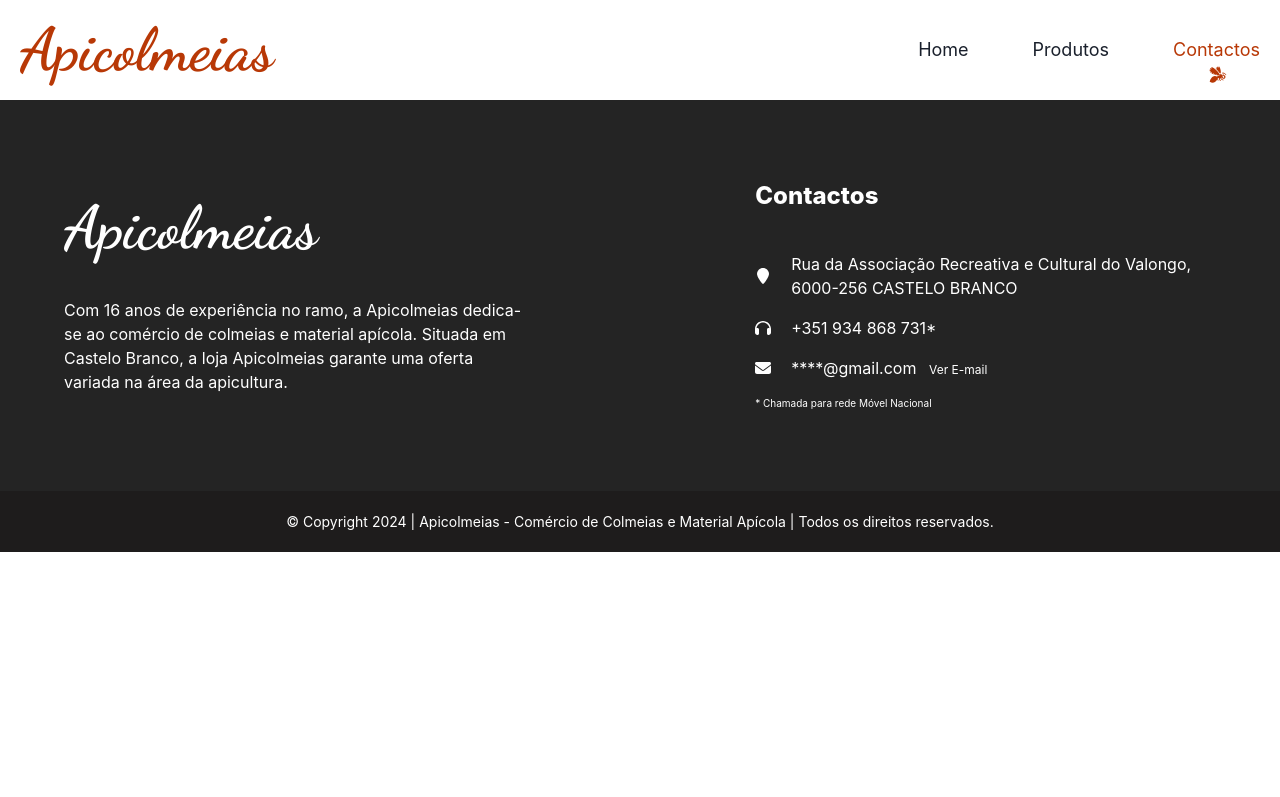
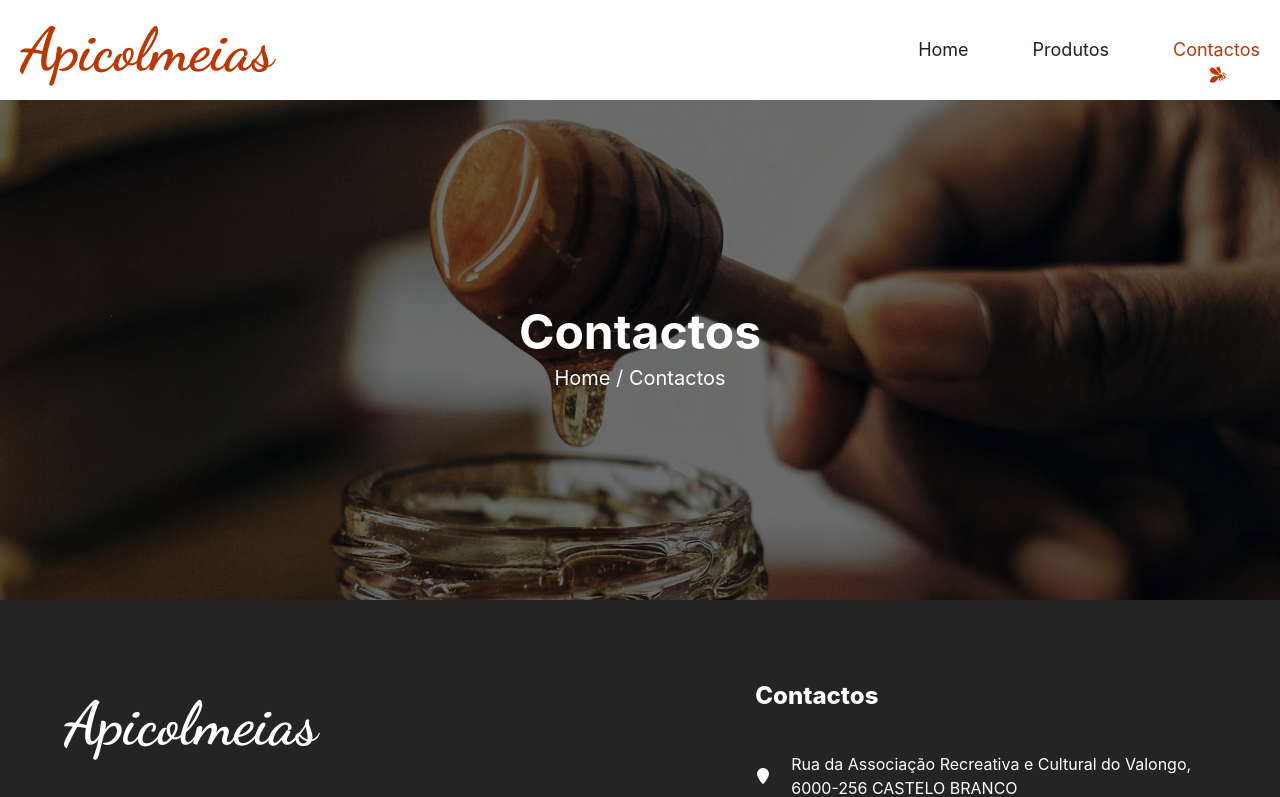
Before and after one commit to j-pcgoncalves/apicolmeias, a React (Vite) app: page /contactos in a window 1280 px wide. Shown: the top 797 px of the page. Built offline with nearby package versions, Linux system fonts and the light colour scheme.

Commit message:
create and style breadcrumb nav component

```diff
--- a/src/components/Footer.tsx
+++ b/src/components/Footer.tsx
@@ -12,39 +12,39 @@ export default function Footer() {
         <>
             <div className="bg-footer-primary py-20 px-6 md:px-16 flex flex-col gap-8 lg:flex-row justify-between items-center text-white">
                 <div className="containers-footer">
-                    <h2 className="font-dancing font-extrabold text-5xl lg:text-6xl">Apicolmeias</h2>
-                    <p className="mt-10">Com 16 anos de experiência no ramo, a Apicolmeias dedica-se ao comércio de colmeias e material apícola. Situada em Castelo Branco, a loja Apicolmeias garante uma oferta variada na área da apicultura.</p>
+                    <h2 className="font-dancing font-extrabold text-5xl lg:text-6xl mb-10">Apicolmeias</h2>
+                    <span>Com 16 anos de experiência no ramo, a Apicolmeias dedica-se ao comércio de colmeias e material apícola. Situada em Castelo Branco, a loja Apicolmeias garante uma oferta variada na área da apicultura.</span>
                 </div>
                 <div className="containers-footer">
                     <h3 className="font-extrabold text-xl lg:text-2xl">Contactos</h3>
-                    <p className="contactos-footer mt-10">
+                    <span className="contactos-footer mt-10">
                         <span><FaLocationPin /></span>
                         Rua da Associação Recreativa e Cultural do Valongo, 6000-256 CASTELO BRANCO
-                    </p>
-                    <p className="contactos-footer mt-4">
+                    </span>
+                    <span className="contactos-footer mt-4">
                         <span><FaHeadphones /></span>
                         <a href="tel:934868731">
                             +351 934 868 731*
                         </a>
-                    </p>
-                    <p className="contactos-footer mt-4">
+                    </span>
+                    <span className="contactos-footer mt-4">
                         <span><FaEnvelope /></span>
                         {email === "****@gmail.com"
                             ? (
-                            <p>{email} <span className="text-[12px] cursor-pointer ml-2 hover:text-slate-300 transition-all duration-200" onClick={onEmailChange}>Ver E-mail</span></p>
+                            <span>{email} <span className="text-[12px] cursor-pointer ml-2 hover:text-slate-300 transition-all duration-200" onClick={onEmailChange}>Ver E-mail</span></span>
                             ) : (
-                                <p>{email}</p>
+                                <span>{email}</span>
                             )
                         }
 
-                    </p>
-                    <p className="mt-4 text-[10px]">
+                    </span>
+                    <span className="mt-4 text-[10px]">
                         * Chamada para rede Móvel Nacional
-                    </p>
+                    </span>
                 </div>
             </div>
             <div className="bg-footer-secondary py-5 text-white text-center text-[14px] px-6 md:px-16">
-                <p>© Copyright 2024 | Apicolmeias - Comércio de Colmeias e Material Apícola | Todos os direitos reservados.</p>
+                <span>© Copyright 2024 | Apicolmeias - Comércio de Colmeias e Material Apícola | Todos os direitos reservados.</span>
             </div>
         </>
     );
--- a/src/components/contactos/Contactos.tsx
+++ b/src/components/contactos/Contactos.tsx
@@ -1,6 +1,10 @@
+import BreadcrumbNav from "../ui/BreadcrumbNav";
+
 const Contactos = () => {
     return (
-        <></>
+        <>
+            <BreadcrumbNav title="Contactos" />
+        </>
     )
 }
 
--- /dev/null
+++ b/src/components/ui/BreadcrumbNav.tsx
@@ -0,0 +1,24 @@
+import { NavLink } from "react-router-dom";
+
+import breadcrumbBg from "../../assets/breadcrumb_bg.jpg";
+
+interface BreadcrumbNavProps {
+    title: string;
+}
+
+const BreadcrumbNav = ({ title }: BreadcrumbNavProps) => {
+    return (
+        <div style={{ backgroundImage: `url(${breadcrumbBg})` }} className="breadcrumb-container">
+            <div className="breadcrumb-content">
+                <span className="breadcrumb-title">{title}</span>
+                <span className="breadcrumb-nav">
+                    <span className="breadcrumb-nav-link">
+                        <NavLink to="/">Home</NavLink>
+                    </span> / <span>{title}</span>
+                </span>
+            </div>
+        </div>
+    )
+}
+
+export default BreadcrumbNav;
--- a/src/components/ui/CustomDrawer.tsx
+++ b/src/components/ui/CustomDrawer.tsx
@@ -35,13 +35,13 @@ export default function CustomDrawer({ onClose, isOpen }: CustomDrawerProps) {
                 </DrawerHeader>
 
                 <div className="drawer-items">
-                    <p>Home</p>
+                    <span>Home</span>
                 </div>
                 <div className="drawer-items">
-                    <p>Produtos</p>
+                    <span>Produtos</span>
                 </div>
                 <div className="drawer-items">
-                    <p>Contactos</p>
+                    <span>Contactos</span>
                 </div>
             </DrawerContent>
         </Drawer>
--- a/src/index.css
+++ b/src/index.css
@@ -41,6 +41,34 @@
         align-items: center;
         gap: 20px;
     }
+
+    .breadcrumb-container {
+        height: 500px;
+        width: 100%;
+        display: flex;
+        justify-content: center;
+        align-items: center;
+        background-size: cover;
+        background-repeat: no-repeat;
+        position: relative;
+    }
+
+    .breadcrumb-container::after {
+        content: "";
+        position: absolute;
+        background: #00000091;
+        width: 100%;
+        height: 100%
+    }
+
+    .breadcrumb-content {
+        z-index: 1;
+        display: flex;
+        flex-direction: column;
+        gap: 8px;
+        align-items: center;
+        color: white;
+    }
 }
 
 @layer base {
@@ -55,4 +83,16 @@
     .containers-footer {
         @apply w-full lg:w-[40%];
     }
+
+    .breadcrumb-title {
+        @apply text-4xl md:text-5xl font-bold z-[1];
+    }
+
+    .breadcrumb-nav {
+        @apply text-xl;
+    }
+
+    .breadcrumb-nav-link {
+        @apply hover:text-primary transition-all duration-200;
+    }
 }
```
Also changed, not shown: src/assets/breadcrumb_bg.jpg (added).
